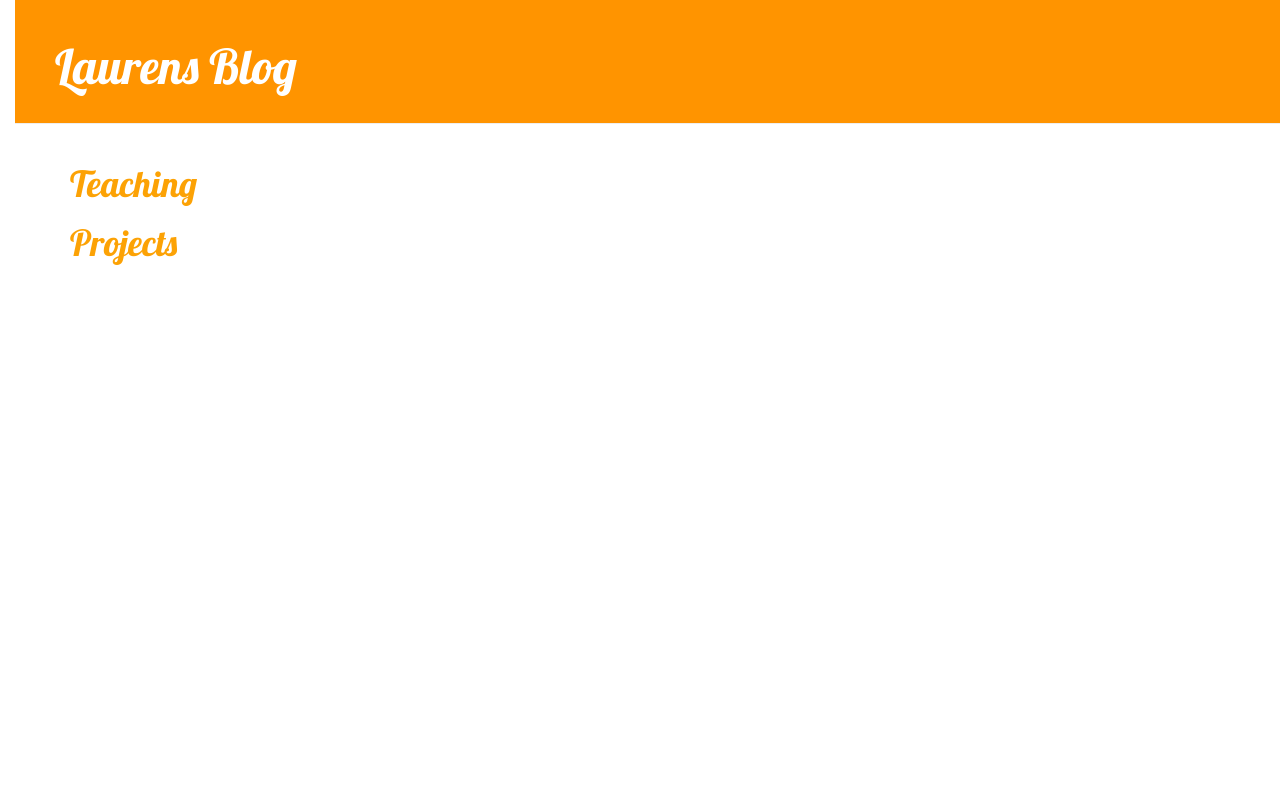
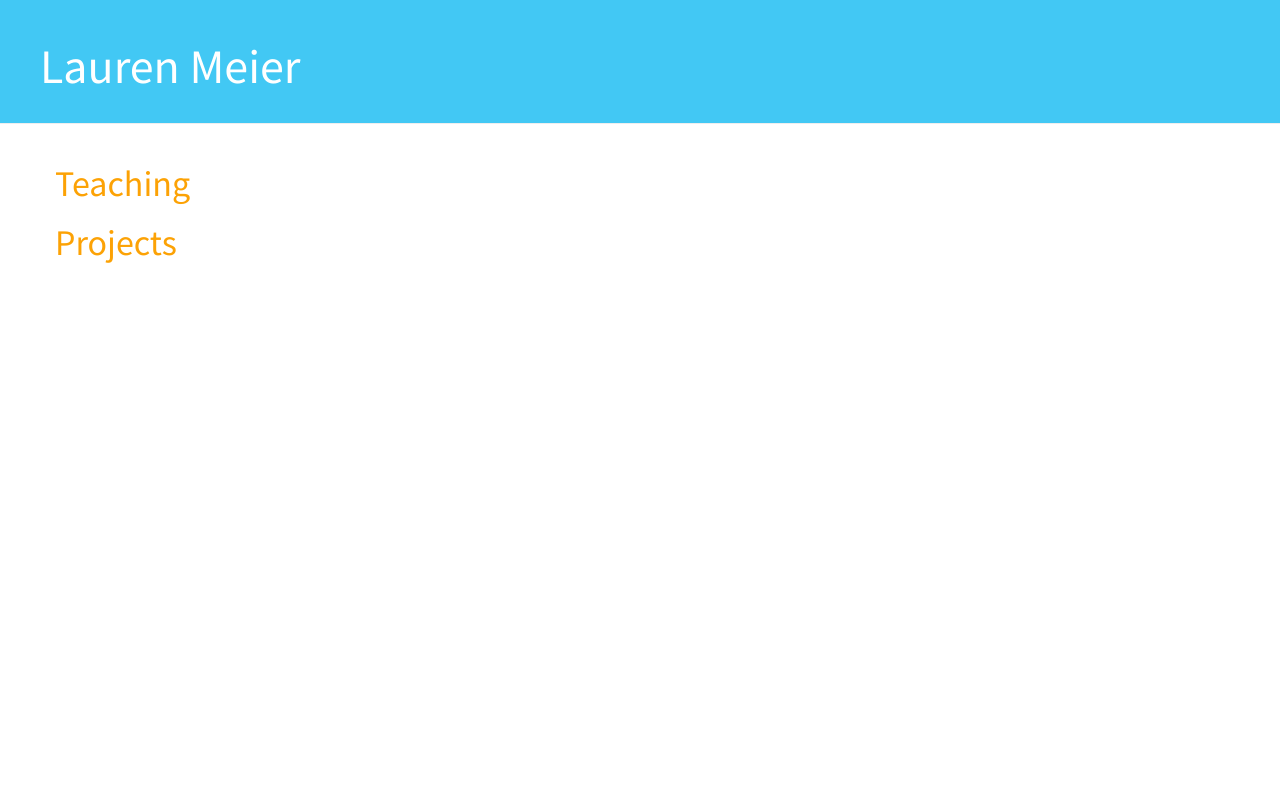
Before and after one commit to laurenmeier/learn-django-blog, a Django app: page / in a window 1280 px wide. Run offline with Django 3.2, Linux system fonts and the light colour scheme; some libraries are stand-ins or nearby versions.

Commit message:
changed font for website

```diff
--- a/blog/static/css/blog.css
+++ b/blog/static/css/blog.css
@@ -1,14 +1,10 @@
 h1 a {
     color: #FCA205;
-    font-family: 'Lobster';
-}
-
-body {
-    padding-left: 15px;
+    font-family: 'Source Sans Pro', sans-serif;
 }
 
 .page-header {
-    background-color: #ff9400;
+    background-color: #42c8f4;
     margin-top: 0;
     padding: 20px 20px 20px 40px;
 }
@@ -24,7 +20,7 @@ body {
 }
 
 h1, h2, h3, h4 {
-    font-family: 'Lobster', cursive;
+    font-family: 'Source Sans Pro', sans-serif;
 }
 
 .date {
--- a/blog/templates/blog/base.html
+++ b/blog/templates/blog/base.html
@@ -1,10 +1,10 @@
 {% load staticfiles %}
 <html>
     <head>
-        <title>Laurens blog</title>
+        <title>Lauren Meier</title>
         <link rel="stylesheet" href="//maxcdn.bootstrapcdn.com/bootstrap/3.2.0/css/bootstrap.min.css">
         <link rel="stylesheet" href="//maxcdn.bootstrapcdn.com/bootstrap/3.2.0/css/bootstrap-theme.min.css">
-        <link href='//fonts.googleapis.com/css?family=Lobster&subset=latin,latin-ext' rel='stylesheet' type='text/css'>
+        <link href='//fonts.googleapis.com/css?family=Source+Sans+Pro' rel='stylesheet' type='text/css'>
         <link rel="stylesheet" href="{% static 'css/blog.css' %}">
     </head>
     <body>
@@ -12,7 +12,7 @@
             {% if user.is_authenticated %}
                 <a href="{% url 'post_new' %}" class="top-menu"><span class="glyphicon glyphicon-plus"></span></a>
             {% endif %}
-            <h1><a href="/">Laurens Blog</a></h1>
+            <h1><a href="/">Lauren Meier</a></h1>
         </div>
         <div class="content container">
             <div class="row">
```
